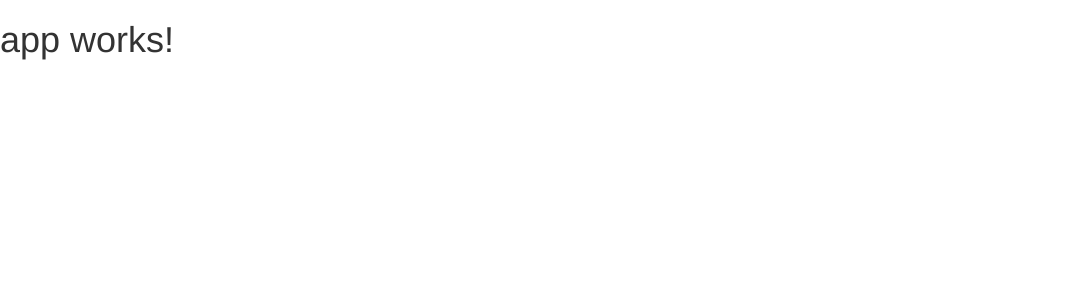
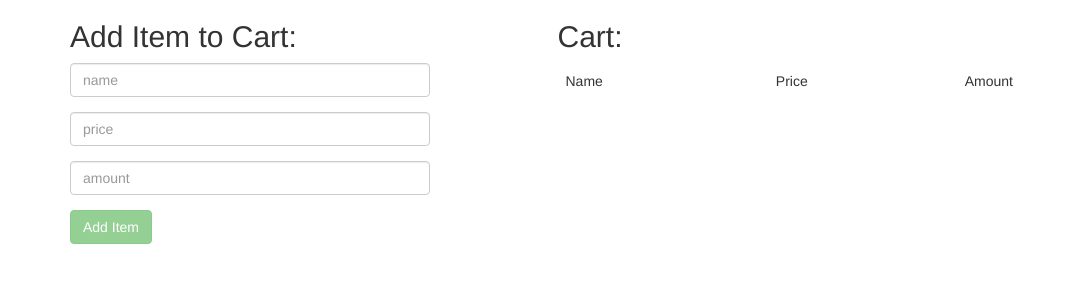
Before and after one commit to DianaPanchuk/ngCart, an Angular app: page / in a window 1280 px wide. Shown: the top 300 px of the page, without its empty margins (0-1075 px from the left). Built offline with nearby package versions, Linux system fonts and the light colour scheme.

Commit message:
cart form, display cart list (store data in variable)

```diff
--- a/src/app/app.component.css
+++ b/src/app/app.component.css
@@ -0,0 +1,3 @@
+.form-control.ng-touched.ng-invalid {
+  border-color: red;
+}
--- a/src/app/app.component.html
+++ b/src/app/app.component.html
@@ -1,4 +1,50 @@
-<h1>
-  {{title}}
-</h1>
-<router-outlet></router-outlet>
+<div class="container">
+  <div class="row">
+    <div class="col-sm-4">
+      <h2>Add Item to Cart:</h2>
+      <form [formGroup]="cartFrom" (ngSubmit)="onSubmit()">
+        <div class="form-group">
+          <input type="text"
+                 class="form-control"
+                 placeholder="name"
+                 formControlName="name">
+        </div>
+        <div class="form-group">
+          <input
+            type="text"
+            class="form-control"
+            placeholder="price"
+            formControlName="price">
+        </div>
+        <div class="form-group">
+          <input type="text"
+                 class="form-control"
+                 placeholder="amount"
+                 formControlName="amount">
+        </div>
+        <button class="btn btn-success"
+                type="submit"
+                [disabled]="!cartFrom.valid">Add Item</button>
+      </form>
+    </div>
+    <div class="col-sm-offset-1 col-sm-7">
+        <h2>Cart:</h2>
+        <table class="table">
+          <thead>
+            <tr>
+              <td>Name</td>
+              <td>Price</td>
+              <td>Amount</td>
+            </tr>
+          </thead>
+          <tbody>
+            <tr *ngFor="let item of cartItems">
+              <td>{{item.name}}</td>
+              <td>{{item.price}}</td>
+              <td>{{item.amount}}</td>
+            </tr>
+          </tbody>
+        </table>
+    </div>
+  </div>
+</div>
--- a/src/app/app.component.ts
+++ b/src/app/app.component.ts
@@ -1,10 +1,46 @@
-import { Component } from '@angular/core';
+import { Component, OnInit } from '@angular/core';
+import { FormControl, FormGroup, Validators } from '@angular/forms';
+import { cartItem } from './cartItem.model';
 
 @Component({
   selector: 'app-root',
   templateUrl: './app.component.html',
   styleUrls: ['./app.component.css']
 })
-export class AppComponent {
-  title = 'app works!';
+export class AppComponent implements OnInit {
+  cartItems: cartItem[] = [];
+  cartFrom: FormGroup;
+
+  constructor() {}
+
+  ngOnInit() {
+    this.initCartForm();
+  }
+
+  initCartForm() {
+    this.cartFrom = new FormGroup({
+      id: new FormControl(null),
+      name: new FormControl(null, Validators.required),
+      price: new FormControl(null, [
+        Validators.required,
+        Validators.pattern(/^\d+(?:[.,]\d+)*$/)]
+      ),
+      amount: new FormControl(null, [
+        Validators.required,
+        Validators.pattern(/^[0-9]\d*$/)]
+      )
+    });
+  }
+
+  onSubmit() {
+    this.cartItems.push(
+      new cartItem(
+        new Date(),
+        this.cartFrom.get('name').value,
+        this.cartFrom.get('price').value,
+        this.cartFrom.get('amount').value
+      )
+    );
+    this.cartFrom.reset();
+  }
 }
--- a/src/app/app.module.ts
+++ b/src/app/app.module.ts
@@ -1,7 +1,6 @@
 import { BrowserModule } from '@angular/platform-browser';
 import { NgModule } from '@angular/core';
-import { FormsModule } from '@angular/forms';
-import { HttpModule } from '@angular/http';
+import { ReactiveFormsModule } from '@angular/forms';
 
 import { AppRoutingModule } from './app-routing.module';
 import { AppComponent } from './app.component';
@@ -12,8 +11,7 @@ import { AppComponent } from './app.component';
   ],
   imports: [
     BrowserModule,
-    FormsModule,
-    HttpModule,
+    ReactiveFormsModule,
     AppRoutingModule
   ],
   providers: [],
--- /dev/null
+++ b/src/app/cartItem.model.ts
@@ -0,0 +1,13 @@
+export class cartItem {
+  constructor(
+    private id: Date,
+    private name: string,
+    private price: number,
+    private amount
+  ) {
+    this.id = id;
+    this.name = name;
+    this.price = price;
+    this.amount = amount;
+  }
+}
```
Also changed, not shown: 1 other file (tests, documents, lock files or other folders).
